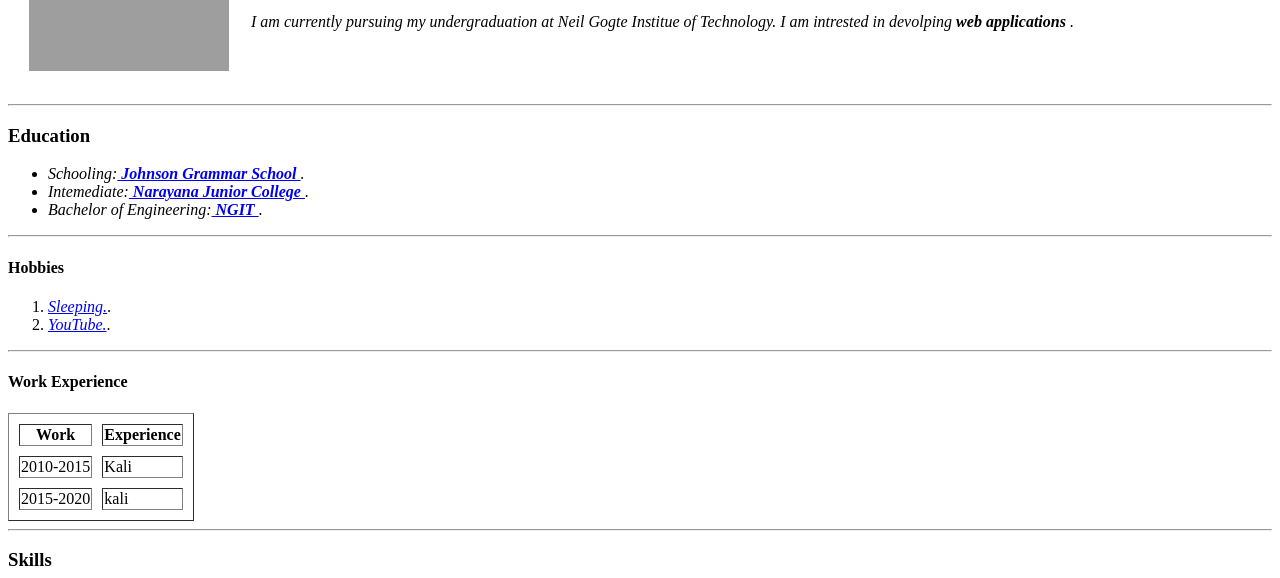
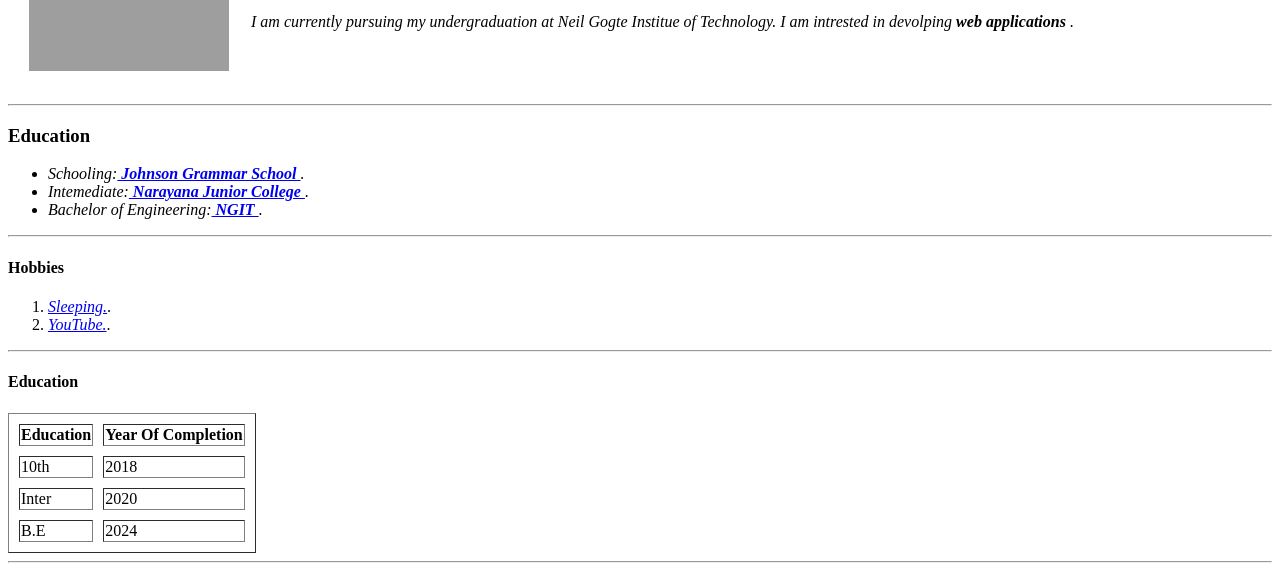
Before and after one commit to Pallavi-Datla/Personalwebsite, a plain HTML site: page index.html in a window 1280 px wide. Shown: the part 177-755 px from the top of the page. Drawn offline with Linux system fonts and the light colour scheme; grey boxes are pictures that could not be loaded.

Commit message:
Update index.html

```diff
--- a/index.html
+++ b/index.html
@@ -33,22 +33,26 @@
       <li><em><a href="https://www.youtube.com/watch?v=fFziCF36RxQ&t=191s">YouTube.</a></em>.</li>
     </ol>
     <hr />
-    <h4>Work Experience</h4>
+    <h4>Education</h4>
     <table border="1" cellspacing="10">
        <thead>
         <tr>
-          <th>Work</th>
-          <th>Experience</th>
+          <th>Education</th>
+          <th>Year Of Completion</th>
         </tr>
        </thead>
        <tbody>
          <tr>
-           <td> 2010-2015 </td>
-           <td> Kali </td>
+           <td> 10th </td>
+           <td> 2018 </td>
          </tr>
          <tr>
-           <td> 2015-2020 </td>
-           <td> kali </td>
+           <td> Inter </td>
+           <td> 2020 </td>
+         </tr>
+         <tr>
+           <td> B.E </td>
+           <td> 2024 </td>
          </tr>
 
        </tbody>
```
